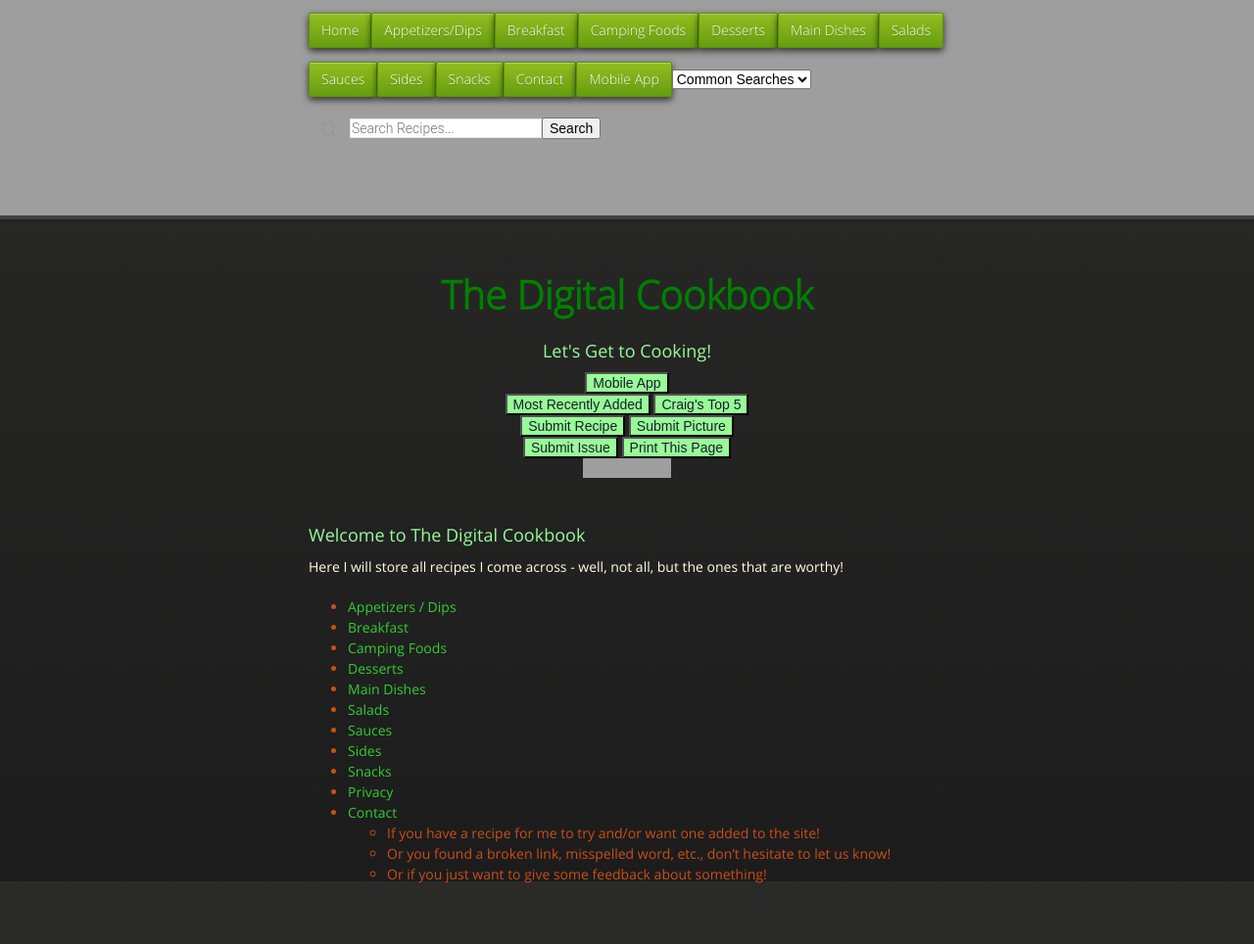
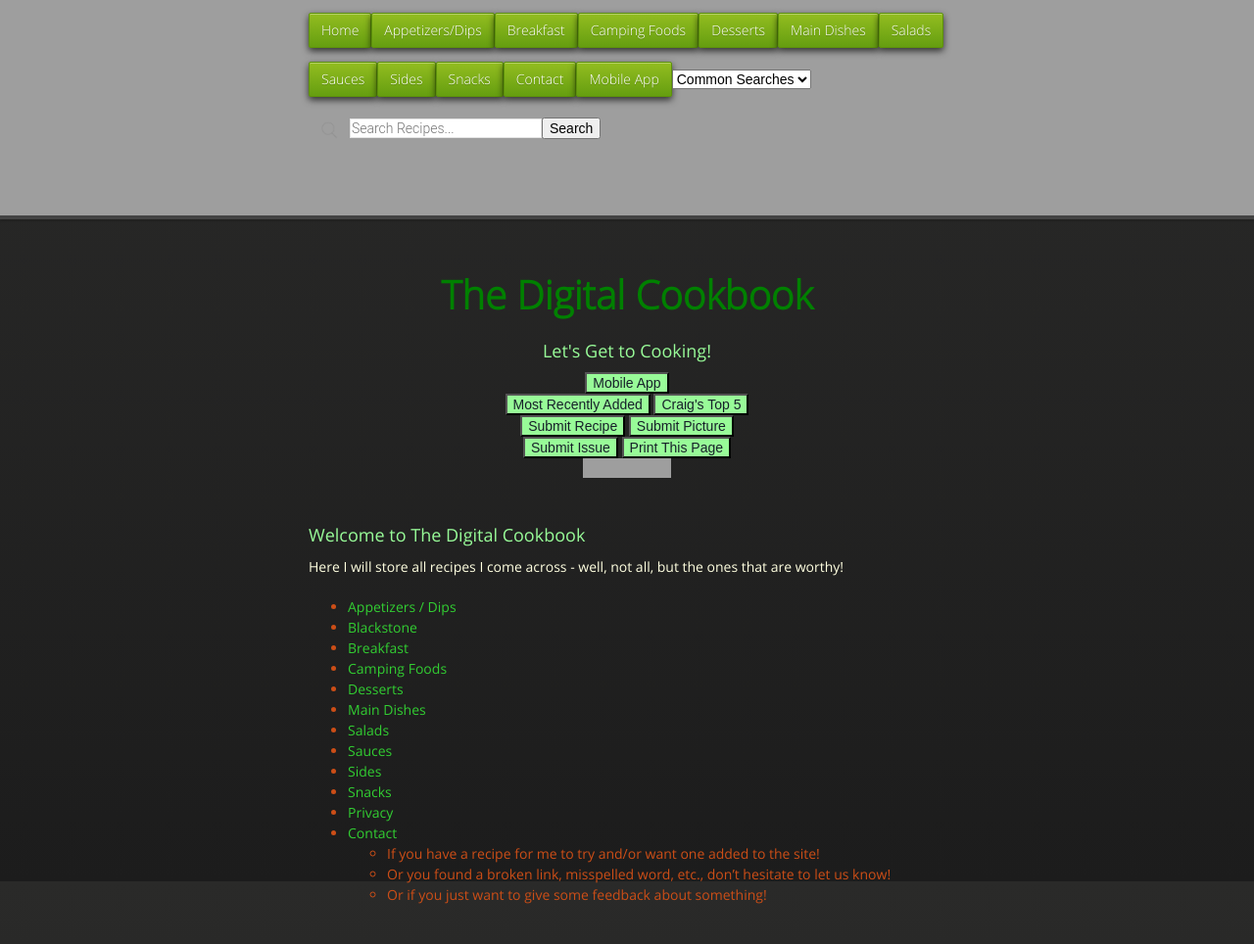
Before and after one commit to cmwillett/TheDigitalCookbook, a Jekyll site: the page built from index.md, in a window 1280 px wide. Shown: the whole page at 98% size. Built offline with Jekyll 4.4.1, drawn with Linux system fonts in a browser that asks for light colours; nearby versions of some CDN libraries; before the commit the page ends 943 px from its top, so only the background shows below that; grey boxes are pictures that could not be loaded.

Commit message:
adding to menu

```diff
--- a/index.md
+++ b/index.md
@@ -8,6 +8,7 @@ tags: home
 Here I will store all recipes I come across - well, not all, but the ones that are worthy!
 
 * [Appetizers / Dips]({{site.github.url}}/AppetizerDips/index.html)
+* [Blackstone]({{site.github.url}}/Blackstone/index.html)
 * [Breakfast]({{site.github.url}}/Breakfast/index.html)
 * [Camping Foods]({{site.github.url}}/Camping/index.html)
 * [Desserts]({{site.github.url}}/Desserts/index.html)
```
